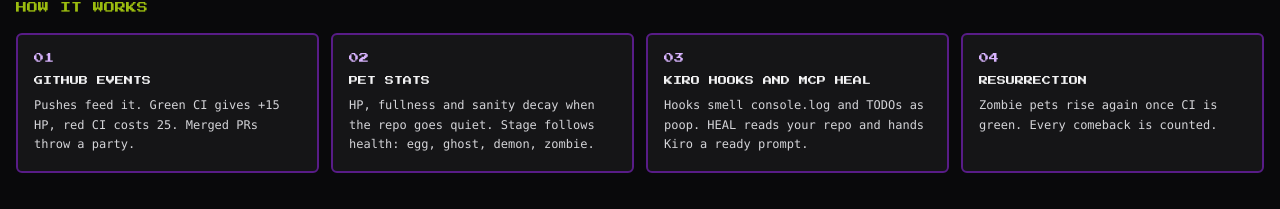
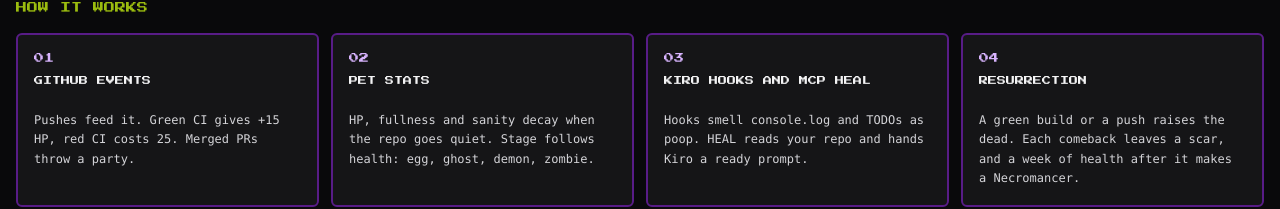
Before and after one commit to Zee7X/gitgochi, a Next.js app: page / in a window 1280 px wide. Shown: the part 980-1189 px from the top of the page. Built offline with nearby package versions, Linux system fonts and the light colour scheme; no server answers.

Commit message:
fix(ui): HOW IT WORKS card text starts at the same height; resurrection copy mentions scars and Necromancer

```diff
--- a/src/components/app/HowItWorks.tsx
+++ b/src/components/app/HowItWorks.tsx
@@ -2,7 +2,7 @@ const STEPS = [
   { n: '01', title: 'GitHub events', body: 'Pushes feed it. Green CI gives +15 HP, red CI costs 25. Merged PRs throw a party.' },
   { n: '02', title: 'Pet stats', body: 'HP, fullness and sanity decay when the repo goes quiet. Stage follows health: egg, ghost, demon, zombie.' },
   { n: '03', title: 'Kiro hooks and MCP heal', body: 'Hooks smell console.log and TODOs as poop. HEAL reads your repo and hands Kiro a ready prompt.' },
-  { n: '04', title: 'Resurrection', body: 'Zombie pets rise again once CI is green. Every comeback is counted.' },
+  { n: '04', title: 'Resurrection', body: 'A green build or a push raises the dead. Each comeback leaves a scar, and a week of health after it makes a Necromancer.' },
 ];
 
 export function HowItWorks() {
@@ -15,7 +15,8 @@ export function HowItWorks() {
         {STEPS.map((s) => (
           <li key={s.n} className="rounded-md border-2 border-purple-900 bg-zinc-900/80 p-4">
             <div className="font-pixel text-[10px] text-purple-300">{s.n}</div>
-            <h3 className="mt-2 font-pixel text-[9px] leading-relaxed text-zinc-100">{s.title.toUpperCase()}</h3>
+            {/* Room for two title lines, so every card's text starts at the same height. */}
+            <h3 className="mt-2 font-pixel text-[9px] leading-relaxed text-zinc-100 sm:min-h-[3.25em]">{s.title.toUpperCase()}</h3>
             <p className="mt-2 font-mono text-xs leading-relaxed text-zinc-300">{s.body}</p>
           </li>
         ))}
```
